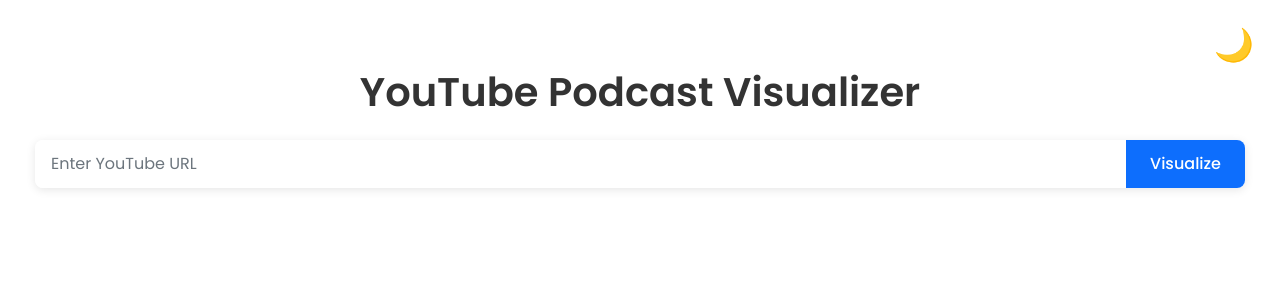
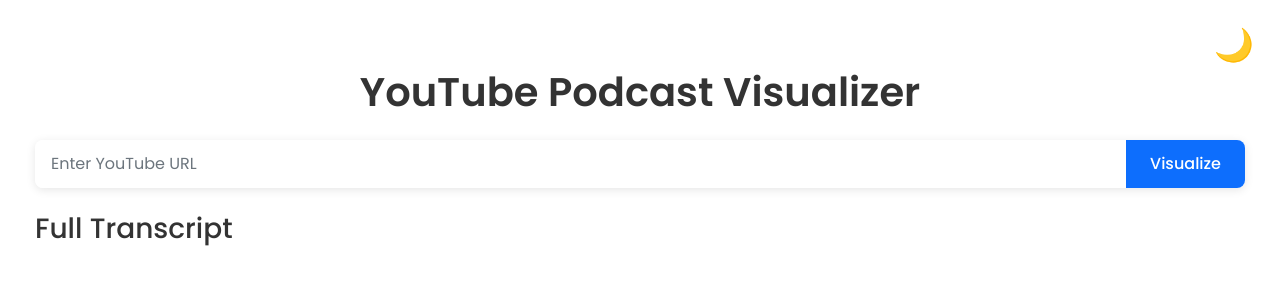
Before and after one commit to jgangi7/podcast-visualizer, a Flask app: page / in a window 1280 px wide. Shown: the top 300 px of the page. Run offline with Flask 2, Linux system fonts and the light colour scheme.

Commit message:
added header

```diff
--- a/templates/index.html
+++ b/templates/index.html
@@ -73,6 +73,7 @@
             <div id="chunksContent"></div>
         </div>
 
+        <h3>Full Transcript</h3>
         <div id="transcriptContainer" class="transcript-container"></div>
     </div>
 
```
